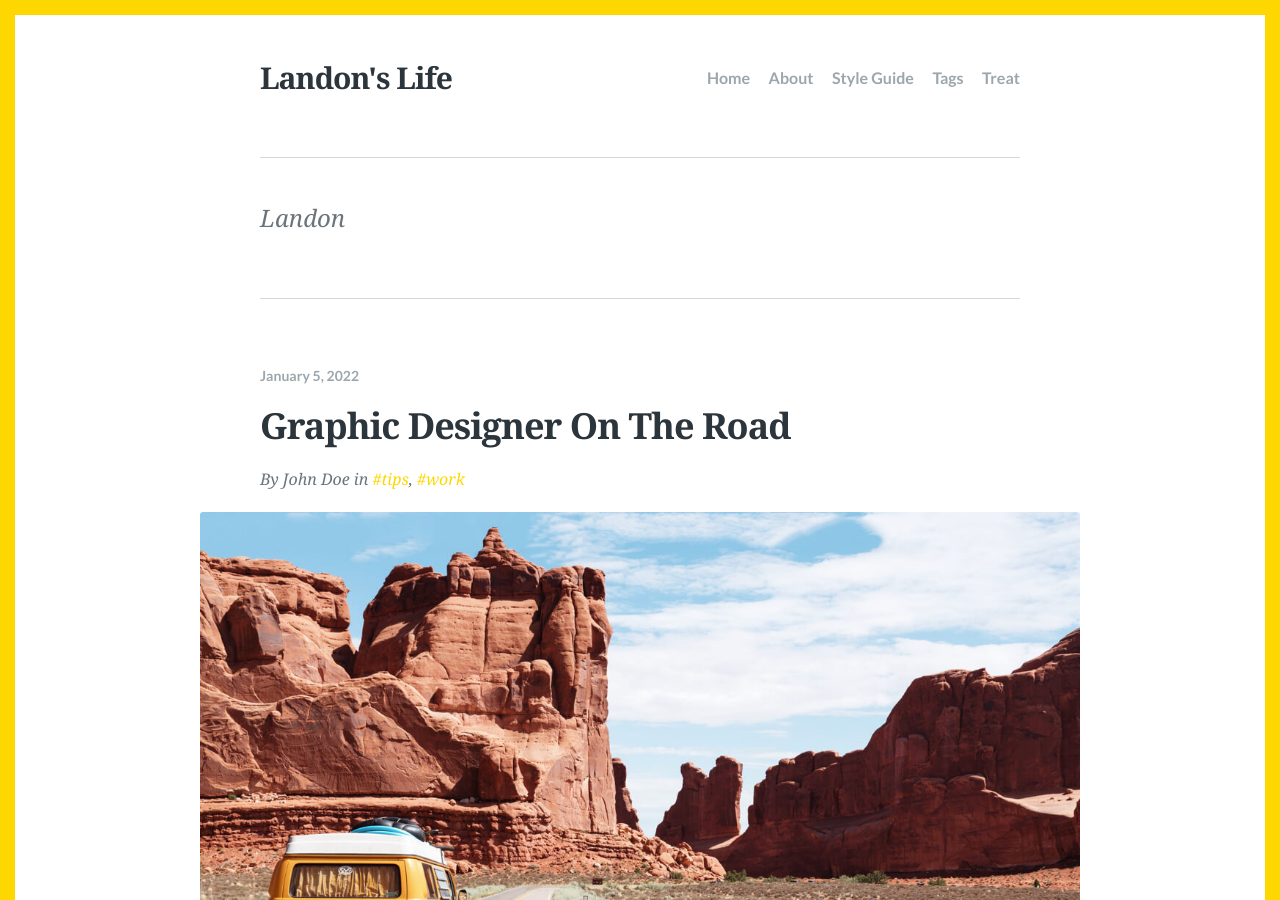
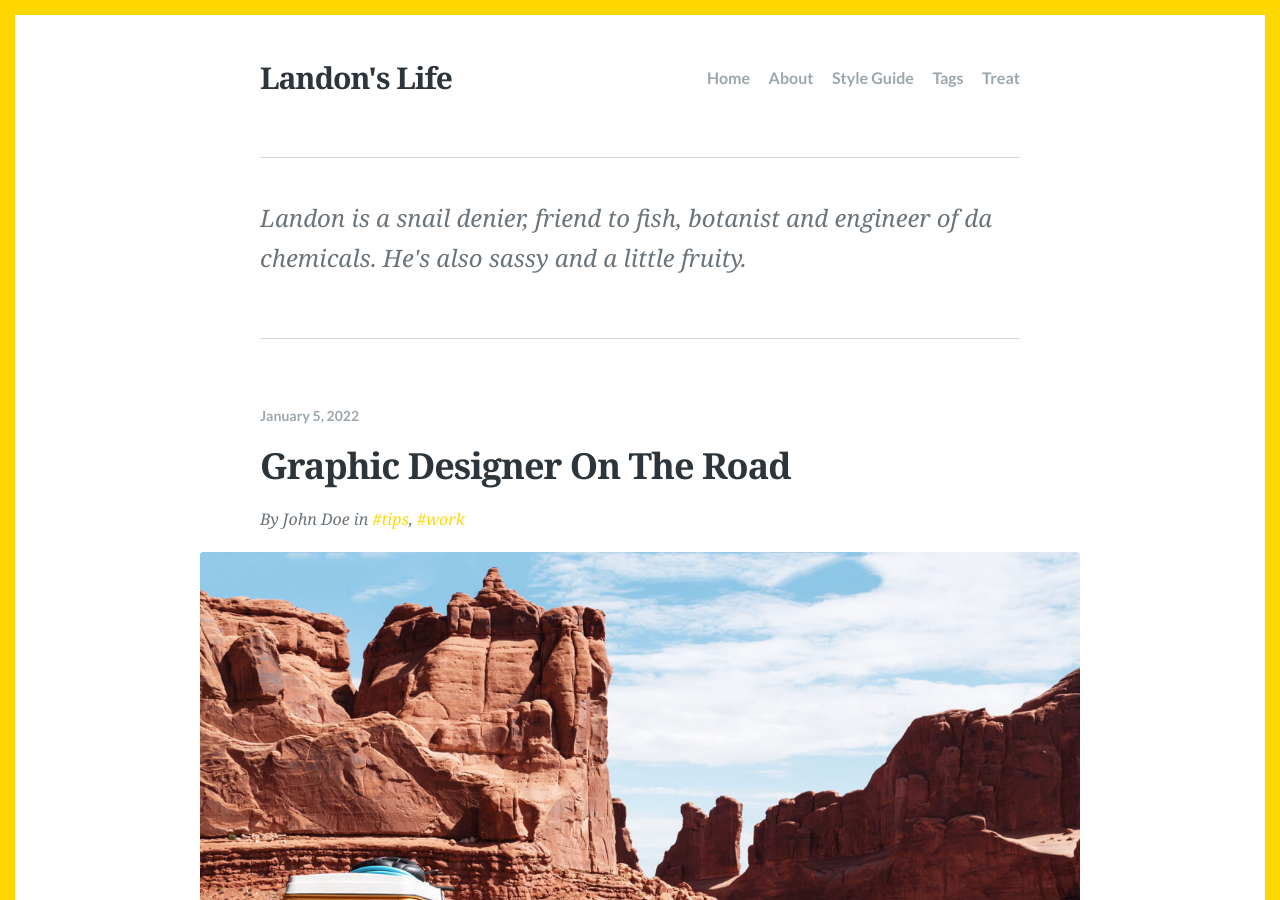
Before and after one commit to LandonMelton/ParkerMeltons, a Jekyll site: the page built from index.html, in a window 1280 px wide and 900 px high. Built offline with Jekyll 4.4.1, drawn with Linux system fonts in a browser that asks for light colours; some web fonts are replaced; the list of posts is cut into pages by our own code.

Commit message:
Update _config.yml
Added description

```diff
--- a/_config.yml
+++ b/_config.yml
@@ -12,7 +12,7 @@ lang: en-US
 title: "Landon's Life"
 
 # A description of your site for meta tag, search engine results.
-description: "Landon"
+description: "Landon is a snail denier, friend to fish, botanist and engineer of da chemicals. He's also sassy and a little fruity."
 
 # The subpath of your site, e.g. /blog, for generating urls.
 baseurl: ""
```
